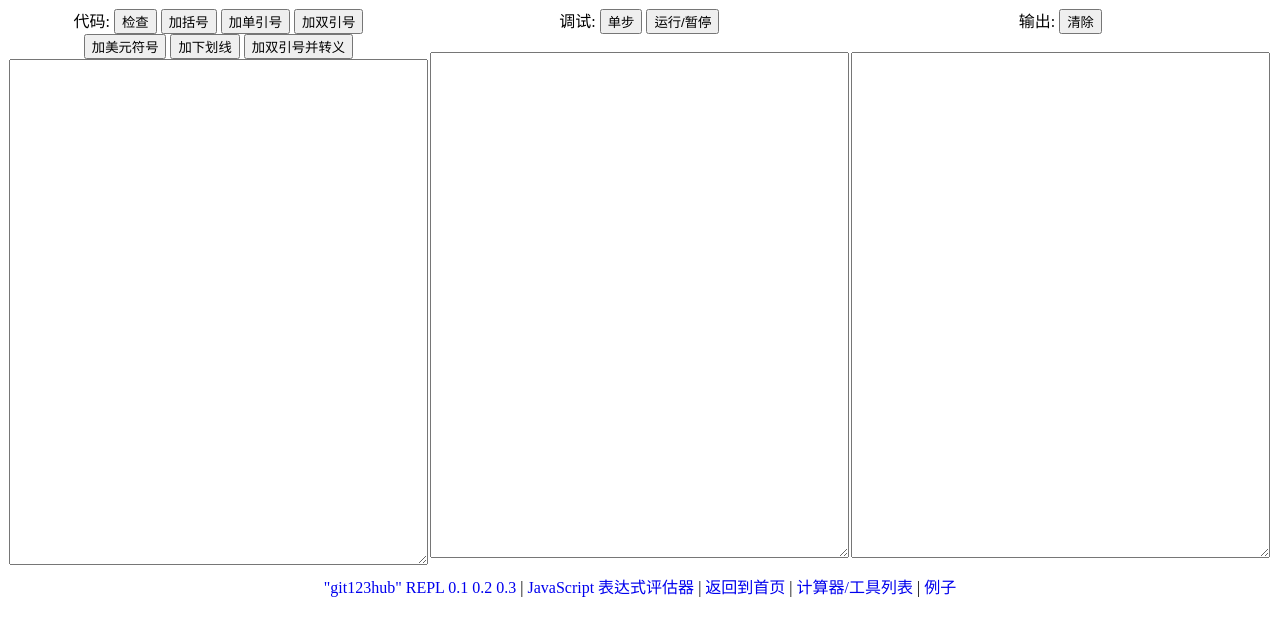
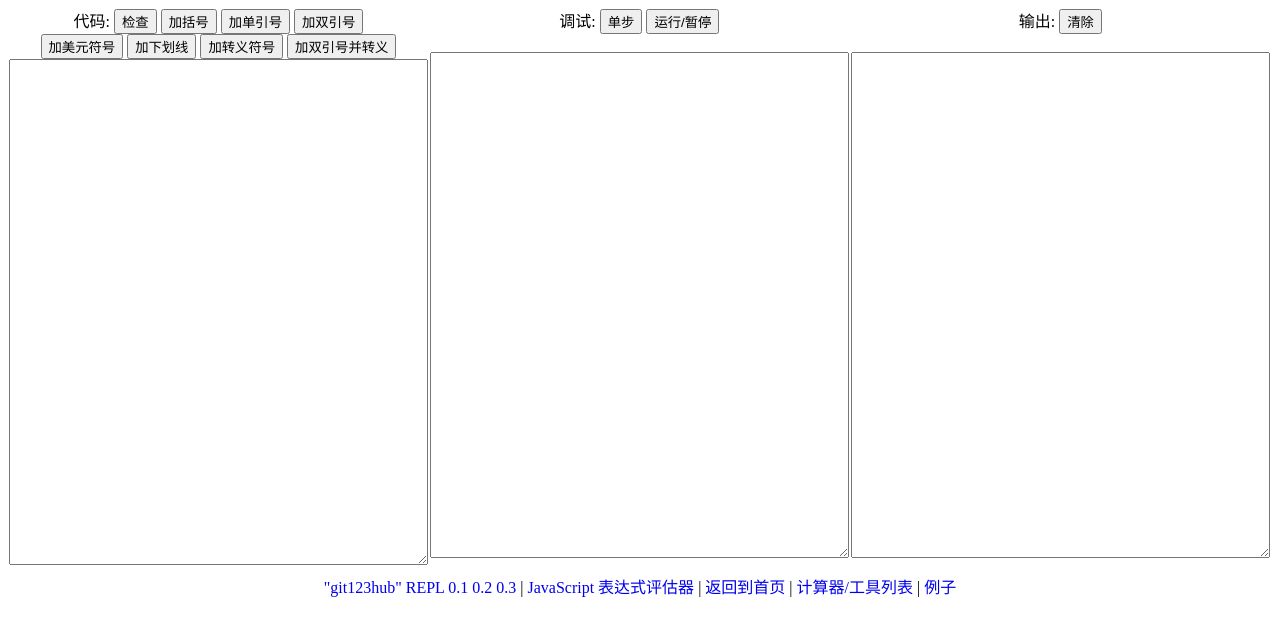
Before and after one commit to evalxpr0/evalxpr0.github.io, a plain HTML site: page index.html in a window 1280 px wide. Drawn offline with Linux system fonts and the light colour scheme.

Commit message:
Add files via upload

```diff
--- a/index.html
+++ b/index.html
@@ -17,6 +17,7 @@
 				<input type="button" onclick="addparen($('code1'), '&quot;', '&quot;')" value="加双引号" /><br />
 				<input type="button" onclick="addsym($('code1'), '$')" value="加美元符号" />
 				<input type="button" onclick="addsym($('code1'), '_')" value="加下划线" />
+				<input type="button" onclick="addsym($('code1'), '\\')" value="加转义符号" />
 				<input type="button" onclick="addqesc($('code1'))" value="加双引号并转义" /><br />
 				<textarea id="code1" style="width: 98%; height: 500px"></textarea><br />
 			</div>
```
